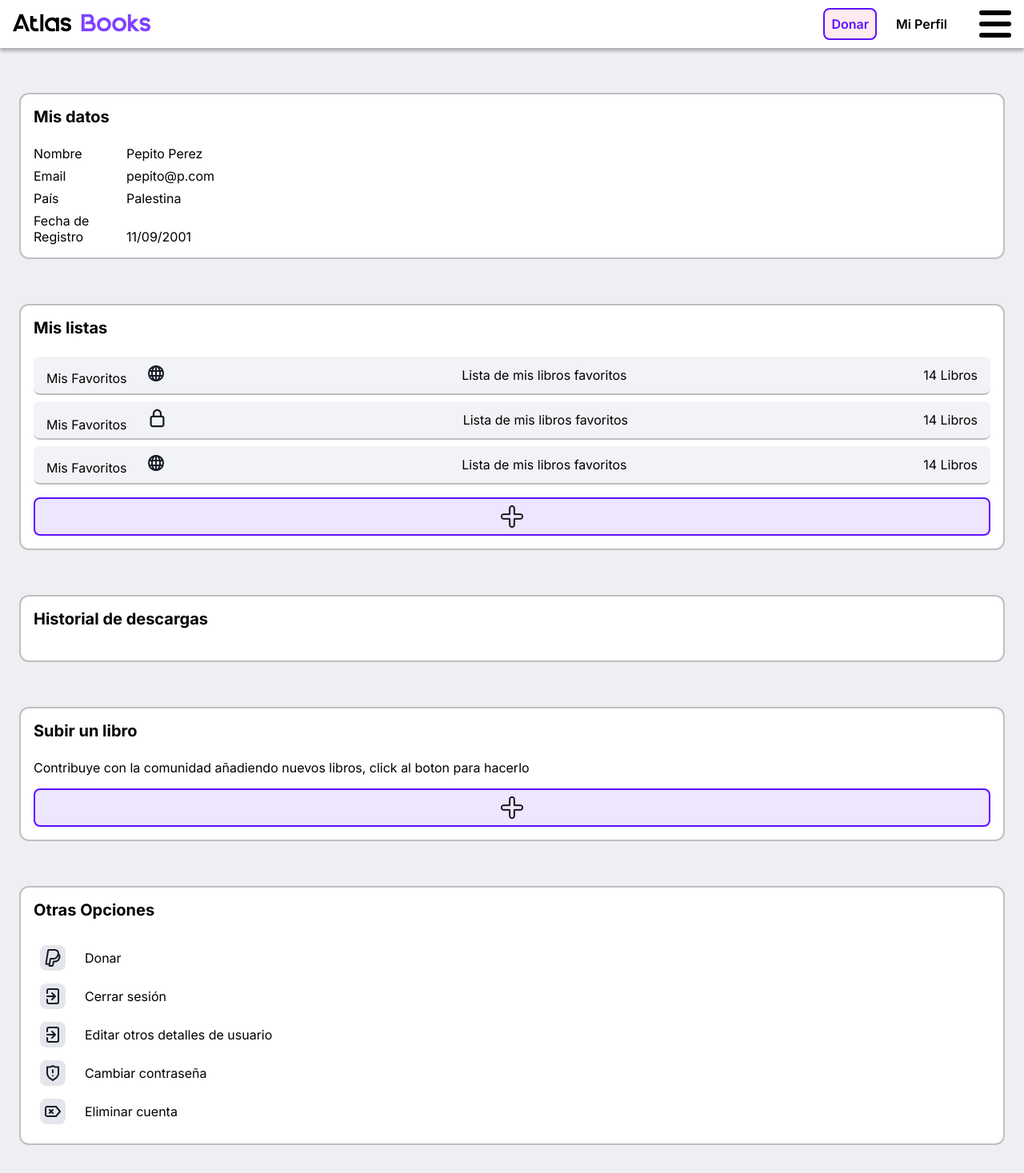
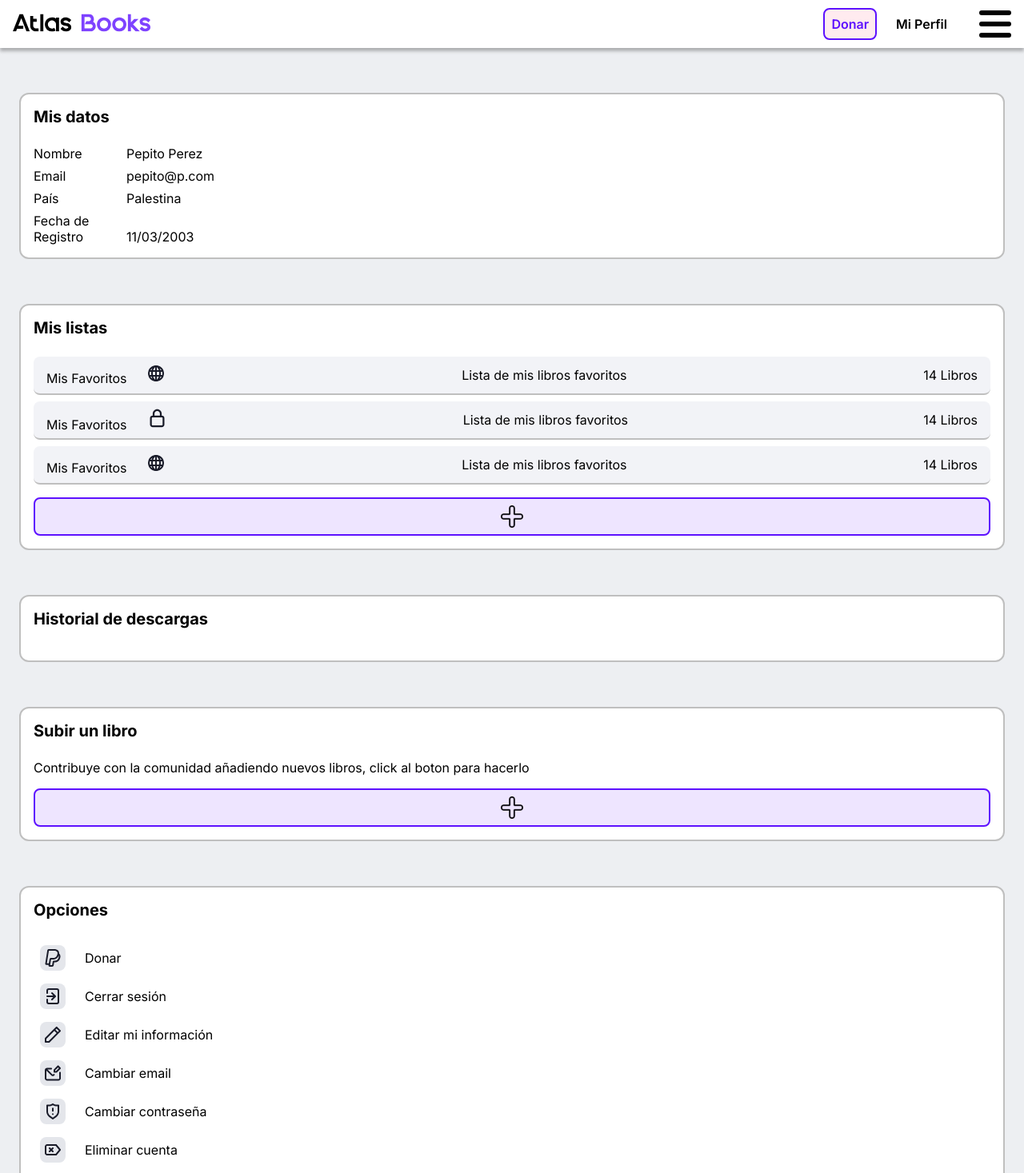
Before and after one commit to jfmonsa/AtlasBooks-front, a React (Vite) app: page /my-account in a window 1280 px wide. Shown: the top 1467 px of the page at 80% size. Built offline with nearby package versions, Linux system fonts and the light colour scheme.

Commit message:
Creating a component for each piece of data in the users info page

```diff
--- a/src/pages/myaccount/MyAccount.jsx
+++ b/src/pages/myaccount/MyAccount.jsx
@@ -1,6 +1,8 @@
 import "./myaccount.css";
 import IconPaypal from "../../assets/icons/icon-paypal.svg";
 import IconLogout from "../../assets/icons/menu-logout.svg";
+import IconEditEmail from "../../assets/icons/icon-edit-email.svg";
+import IconEditDetails from "../../assets/icons/icon-edit-details.svg";
 import IconShieldPass from "../../assets/icons/icon-shieldpass.svg";
 import IconDelAccount from "../../assets/icons/icon-delaccount.svg";
 import PrivateListIcon from "./../../assets/icons/icon-privatelist.svg";
@@ -11,26 +13,23 @@ import Card from "../../components/card/Card.jsx";
 import {Link} from "react-router-dom";
 
 // Aux functions
+const MyAccountMyDataDatum = props => {
+  return (
+    <li className="card-myData">
+      <span className="card-myData__left">{props.left}</span>
+      <span className="card-myData__right">{props.right}</span>
+    </li>
+  );
+};
+
 const MyAccountMyData = () => {
   return (
     <Card h1_text="Mis datos" h1_center={false}>
       <ul>
-        <li className="card-myData">
-          <span className="card-myData__left">Nombre</span>
-          <span className="card-myData__right">Pepito Perez</span>
-        </li>
-        <li className="card-myData">
-          <span className="card-myData__left">Email</span>
-          <span className="card-myData__right">pepito@p.com</span>
-        </li>
-        <li className="card-myData">
-          <span className="card-myData__left">País</span>
-          <span className="card-myData__right">Palestina</span>
-        </li>
-        <li className="card-myData">
-          <span className="card-myData__left">Fecha de Registro</span>
-          <span className="card-myData__right">11/09/2001</span>
-        </li>
+        <MyAccountMyDataDatum left="Nombre" right="Pepito Perez" />
+        <MyAccountMyDataDatum left="Email" right="pepito@p.com" />
+        <MyAccountMyDataDatum left="País" right="Palestina" />
+        <MyAccountMyDataDatum left="Fecha de Registro" right="11/03/2003" />
       </ul>
     </Card>
   );
@@ -118,7 +117,7 @@ const MyAccountOpt = props => {
 
 const MyAccountOtherOpts = () => {
   return (
-    <Card h1_text="Otras Opciones" h1_center={false}>
+    <Card h1_text="Opciones" h1_center={false}>
       <ul>
         <MyAccountOpt text="Donar" iconSrc={IconPaypal} toLink="#" />
         <MyAccountOpt
@@ -127,8 +126,13 @@ const MyAccountOtherOpts = () => {
           toLink="/login"
         />
         <MyAccountOpt
-          text="Editar otros detalles de usuario"
-          iconSrc={IconLogout}
+          text="Editar mi información"
+          iconSrc={IconEditDetails}
+          toLink="/login"
+        />
+        <MyAccountOpt
+          text="Cambiar email"
+          iconSrc={IconEditEmail}
           toLink="/login"
         />
         <MyAccountOpt
```
Also changed, not shown: src/assets/icons/icon-edit-details.svg (added), src/assets/icons/icon-edit-email.svg (added).
